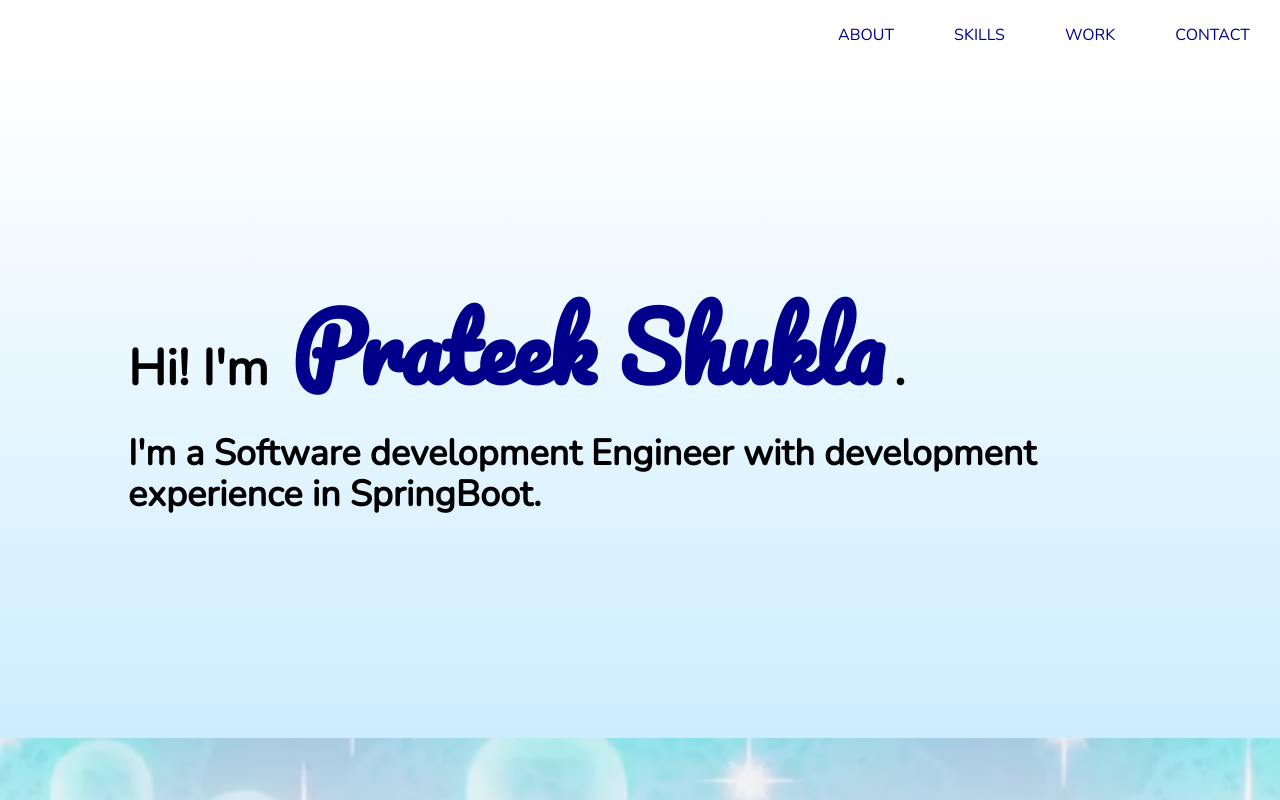
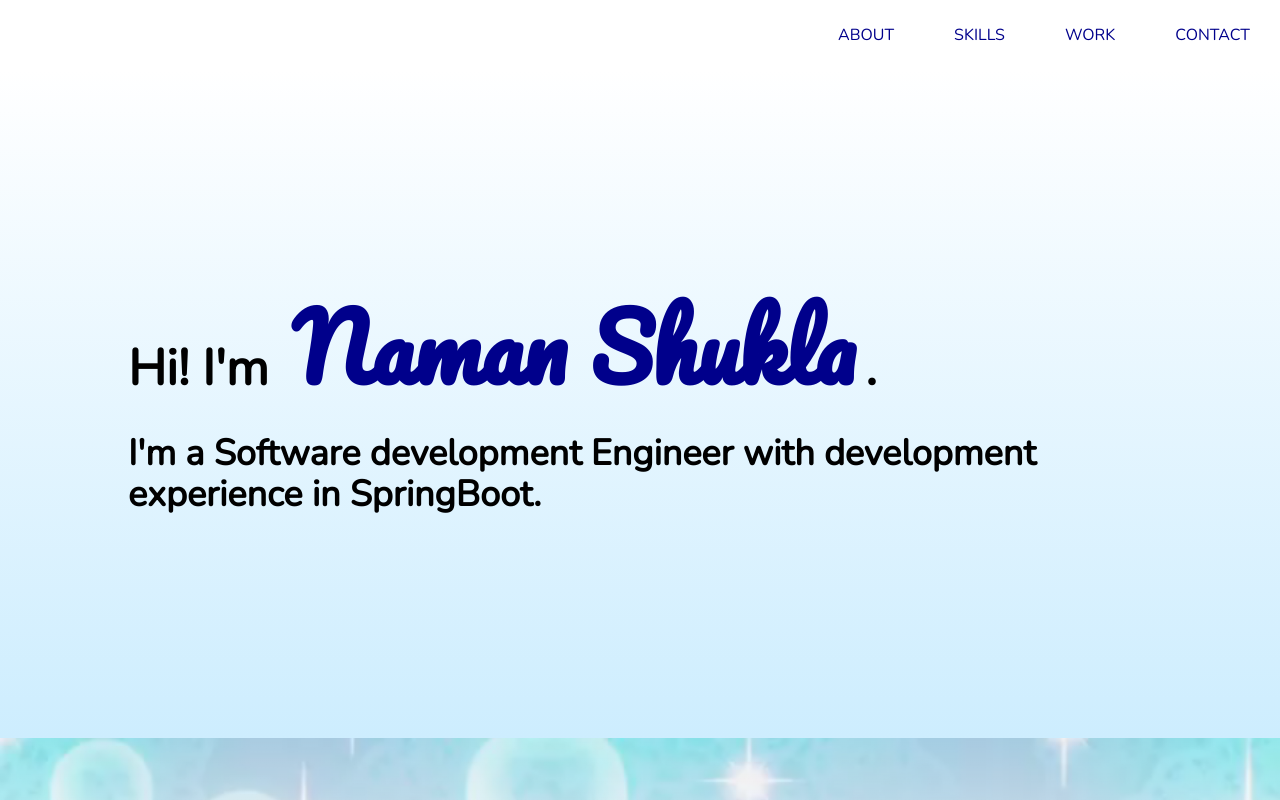
Before and after one commit to Jsbns/portfolio, a plain HTML site: page portfolio/index.html in a window 1280 px wide. Shown: the top 800 px of the page. Drawn offline with nearby package versions, Linux system fonts and the light colour scheme.

Commit message:
Update index.html

```diff
--- a/portfolio/index.html
+++ b/portfolio/index.html
@@ -23,7 +23,7 @@
     </nav>
     <!-- page header -->
     <header>
-        <h1>Hi! I'm <span>Prateek Shukla</span>.</h1>
+        <h1>Hi! I'm <span>Naman Shukla</span>.</h1>
         <h2>I'm a Software <span>development Engineer</span> with <span>development</span> experience in SpringBoot.</h2>
     </header>
     <!-- about me section -->
```
